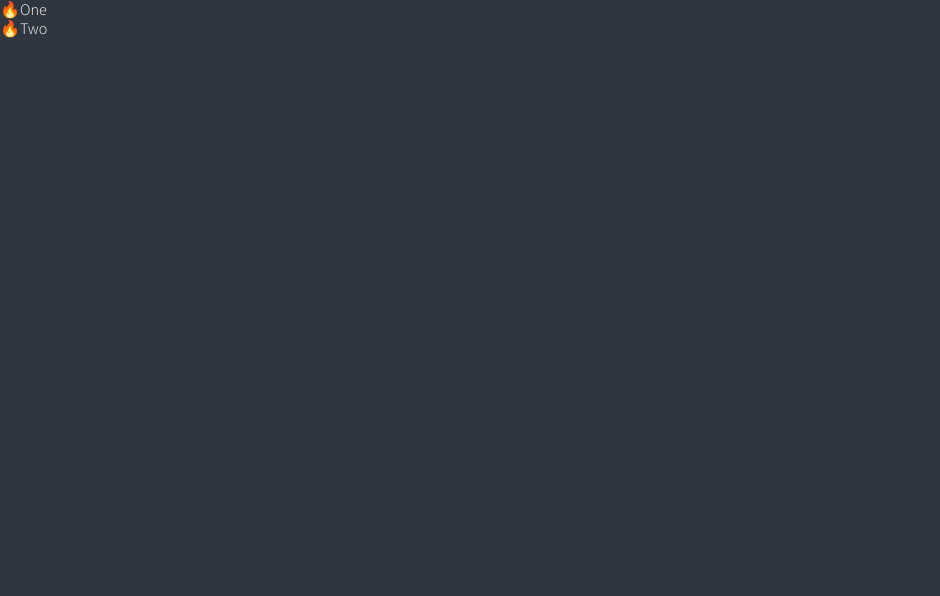
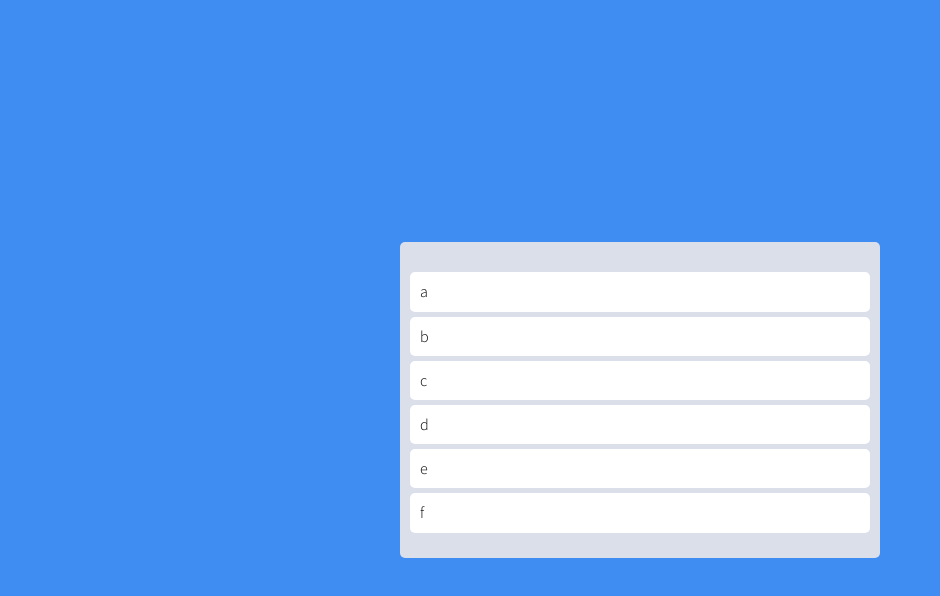
Before and after one commit to JiHunSong94/trello-ts, a React (Create React App) app: page / in a window 1280 px wide. Shown: the top 596 px of the page, without its empty margins (0-940 px from the left). Built offline with nearby package versions, Linux system fonts and the light colour scheme.

Commit message:
1.4 Styles & Placeholders

```diff
--- a/src/App.tsx
+++ b/src/App.tsx
@@ -1,33 +1,67 @@
 import { DragDropContext, Draggable, Droppable } from "@hello-pangea/dnd";
+import styled from "styled-components";
+
+const Wrapper = styled.div`
+  display: flex;
+  max-width: 480px;
+  width: 100%;
+  margin: 0 auto;
+  justify-content: center;
+  align-items: center;
+  height: 100vh;
+`;
+
+const Boards = styled.div`
+  display: grid;
+  width: 100%;
+  grid-template-columns: repeat(1, 1fr);
+`;
+
+const Board = styled.div`
+  padding: 20px 10px;
+  padding-top: 30px;
+  background-color: ${(props) => props.theme.boardColor};
+  border-radius: 5px;
+  min-height: 200px;
+`;
+
+const Card = styled.div`
+  border-radius: 5px;
+  margin-bottom: 5px;
+  padding: 10px 10px;
+  background-color: ${(props) => props.theme.cardColor};
+`;
+
+const toDos = ["a", "b", "c", "d", "e", "f"];
 
 function App() {
   const onDragEnd = () => {};
   return (
     <DragDropContext onDragEnd={onDragEnd}>
-      <div>
+      <Wrapper>
+        <Boards>
           <Droppable droppableId="one">
             {(magic) => (
-            <ul ref={magic.innerRef} {...magic.droppableProps}>
-              <Draggable draggableId="first" index={0}>
+              <Board ref={magic.innerRef} {...magic.droppableProps}>
+                {toDos.map((toDo, index) => (
+                  <Draggable draggableId={toDo} index={index}>
                     {(magic) => (
-                  <li ref={magic.innerRef} {...magic.draggableProps}>
-                    <span {...magic.dragHandleProps}>🔥</span>
-                    One
-                  </li>
+                      <Card
+                        ref={magic.innerRef}
+                        {...magic.dragHandleProps}
+                        {...magic.draggableProps}
+                      >
+                        {toDo}
+                      </Card>
                     )}
                   </Draggable>
-              <Draggable draggableId="second" index={1}>
-                {(magic) => (
-                  <li ref={magic.innerRef} {...magic.draggableProps}>
-                    <span {...magic.dragHandleProps}>🔥</span>
-                    Two
-                  </li>
-                )}
-              </Draggable>
-            </ul>
+                ))}
+                {magic.placeholder}
+              </Board>
             )}
           </Droppable>
-      </div>
+        </Boards>
+      </Wrapper>
     </DragDropContext>
   );
 }
--- a/src/index.tsx
+++ b/src/index.tsx
@@ -60,7 +60,7 @@
   font-weight: 300;
   font-family: 'Source Sans Pro', sans-serif;
   background-color:${(props) => props.theme.bgColor};
-  color:${(props) => props.theme.textColor};
+  color:black;
   line-height: 1.2;
 }
 a {
--- a/src/styled.d.ts
+++ b/src/styled.d.ts
@@ -3,8 +3,7 @@
 declare module "styled-components" {
   export interface DefaultTheme {
     bgColor: string;
-    textColor: string;
-    accentColor: string;
-    cardBgColor: string;
+    boardColor: string;
+    cardColor: string;
   }
 }
--- a/src/theme.ts
+++ b/src/theme.ts
@@ -1,8 +1,7 @@
 import { DefaultTheme } from "styled-components";
 
 export const darkTheme: DefaultTheme = {
-  bgColor: "#2f3640",
-  textColor: "white",
-  accentColor: "#9c88ff",
-  cardBgColor: "transparent",
+  bgColor: "#3F8CF2",
+  boardColor: "#DADFE9",
+  cardColor: "white",
 };
```
Lines whose indentation alone changed are shown as unchanged.
